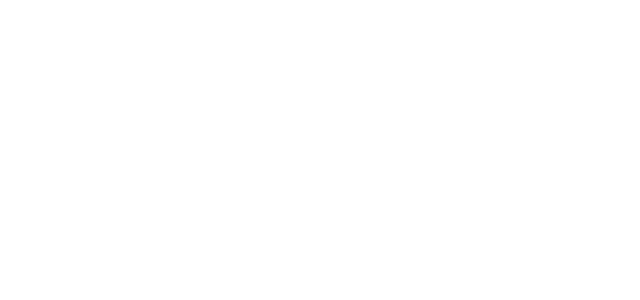
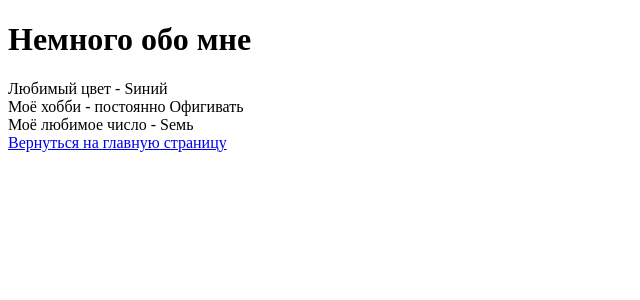
Before and after one commit to Dashazxcvbnm/project_vue, a Vue app: page /about in a window 1280 px wide. Before the commit this address had no page. Shown: the top 300 px of the page, without its empty margins (0-640 px from the left). Built offline with nearby package versions, Linux system fonts and the light colour scheme.

Commit message:
Сазданна

```diff
--- a/src/App.vue
+++ b/src/App.vue
@@ -1,11 +1,10 @@
 <template>
-  <RouterView />
+    <RouterView />
 </template>
 
 <script setup>
 import {  RouterView } from "vue-router";
 </script>
 
-<style scoped>
-
+<style>
 </style>
--- a/src/router/index.js
+++ b/src/router/index.js
@@ -11,7 +11,7 @@ const router = createRouter({
       component: MainPage,
     },
     {
-      path: "/",
+      path: "/about",
       name: "about",
       component: AboutPage,
     },
--- a/src/views/AboutPage.vue
+++ b/src/views/AboutPage.vue
@@ -1,6 +1,12 @@
 <template>
   <div>
-    <h1>Вторая страница</h1>
+    <h1>Немного обо мне</h1>
+    <span>
+      Любимый цвет - Sиний<br>
+      Моё хобби - постоянно Офигивать<br>
+      Моё любимое число - Sемь<br>
+    </span>
+    <router-link to="/">Вернуться на главную страницу</router-link>
   </div>
 </template>
 
--- a/src/views/MainPage.vue
+++ b/src/views/MainPage.vue
@@ -1,6 +1,12 @@
 <template>
     <div>
-        <h1>Главная страница {{ userName }} </h1>
+        <h1>Доброго времени суток! Нажми на кнопочку и {{ userName }} расскажет о себе</h1>
+        <!-- Вариант перехода на станицу для кнопки -->
+        <button @click="$router.push('/about')">Я {{ userName }}, тут обо мне</button>
+
+        <!-- Вариант ссылки из документации через копонент router-link -->
+        <!-- <router-link to="/about">Я {{ userName }}, тут обо мне</router-link> -->
+
     </div>
 </template>
 
```
